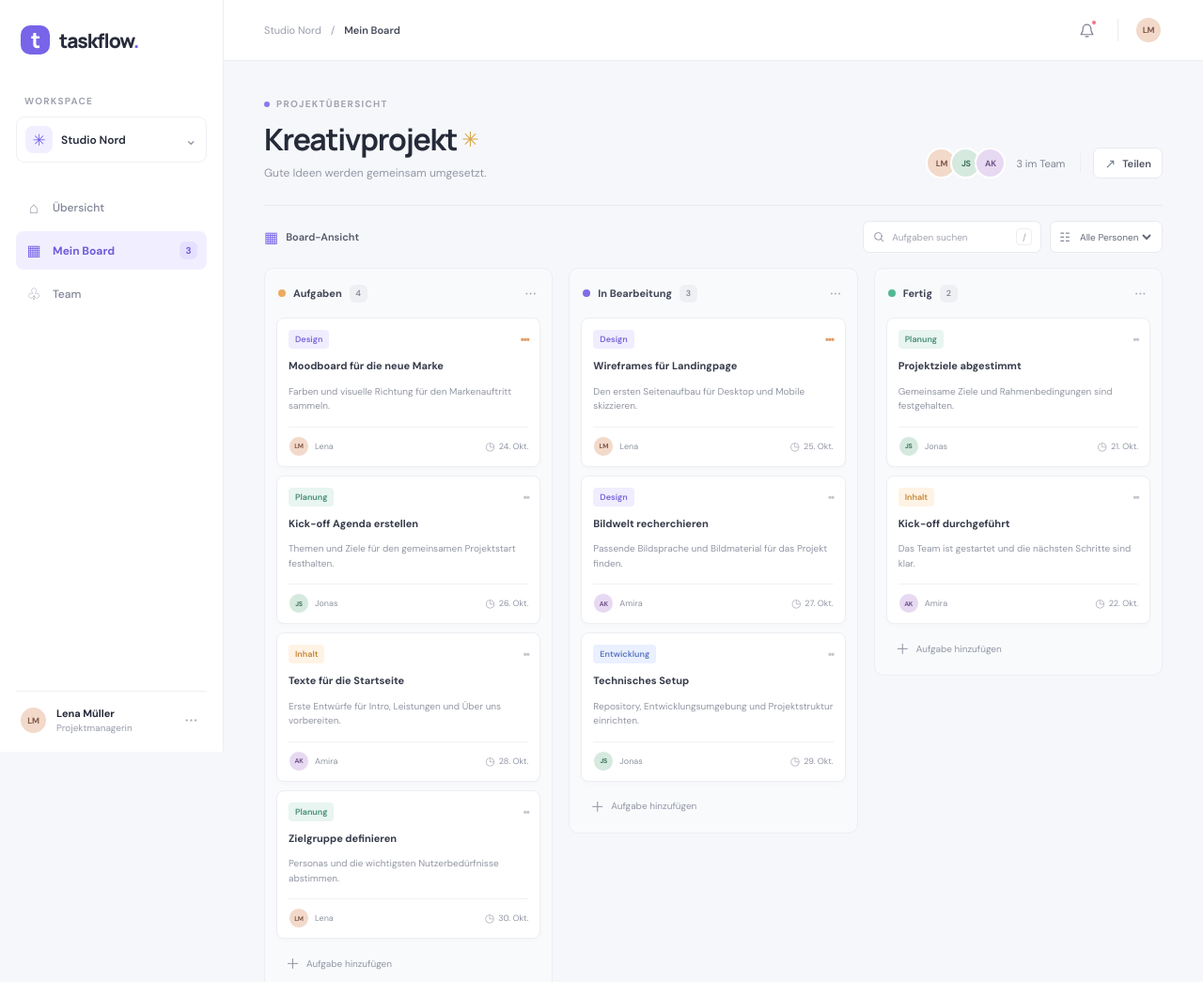
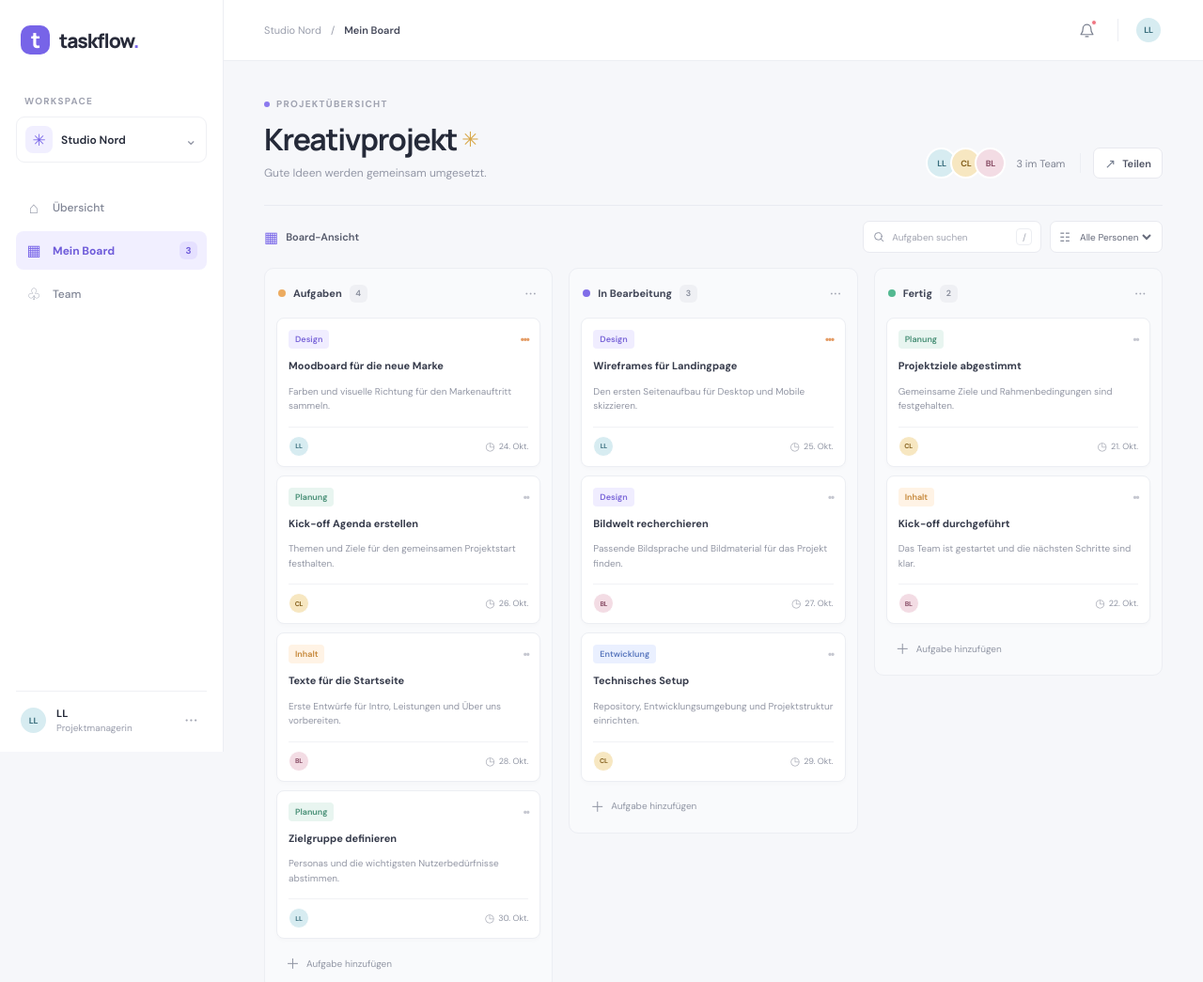
Before and after one commit to borislinden-google/git-uebung, a plain HTML site: page index.html in a window 1280 px wide. Shown: the top 1045 px of the page at 94% size. Drawn offline with Linux system fonts and the light colour scheme.

Commit message:
Avatar Namen angepasst

```diff
--- a/app.js
+++ b/app.js
@@ -1,7 +1,7 @@
 const people = {
-  lena: { name: 'Lena Müller', initials: 'LM', avatarClass: 'avatar-lena' },
-  jonas: { name: 'Jonas Schmidt', initials: 'JS', avatarClass: 'avatar-jonas' },
-  amira: { name: 'Amira Kaya', initials: 'AK', avatarClass: 'avatar-amira' },
+  lena: { initials: 'LL', avatarClass: 'avatar-lena' },
+  jonas: { initials: 'CL', avatarClass: 'avatar-jonas' },
+  amira: { initials: 'BL', avatarClass: 'avatar-amira' },
 };
 
 const initialTasks = [
@@ -133,11 +133,9 @@ function createTaskCard(task) {
   assignee.className = 'task-assignee';
   const avatar = document.createElement('span');
   avatar.className = `avatar ${person.avatarClass}`;
-  avatar.setAttribute('aria-label', person.name);
+  avatar.setAttribute('aria-label', person.initials);
   avatar.textContent = person.initials;
-  const name = document.createElement('span');
-  name.textContent = person.name.split(' ')[0];
-  assignee.append(avatar, name);
+  assignee.append(avatar);
 
   const due = document.createElement('span');
   due.className = 'task-due';
--- a/index.html
+++ b/index.html
@@ -42,9 +42,9 @@
         <div class="sidebar-bottom">
           <div class="sidebar-divider"></div>
           <div class="profile-card">
-            <span class="avatar avatar-lena" aria-label="Lena Müller">LM</span>
+            <span class="avatar avatar-lena" aria-label="LL">LL</span>
             <span class="profile-copy">
-              <strong>Lena Müller</strong>
+              <strong>LL</strong>
               <span>Projektmanagerin</span>
             </span>
             <button class="profile-menu" type="button" aria-label="Profilmenü">···</button>
@@ -61,7 +61,7 @@
               <span class="notification-dot"></span>
             </button>
             <span class="topbar-divider"></span>
-            <span class="avatar avatar-lena topbar-avatar" aria-label="Lena Müller">LM</span>
+            <span class="avatar avatar-lena topbar-avatar" aria-label="LL">LL</span>
           </div>
         </header>
 
@@ -73,10 +73,10 @@
               <p class="board-description">Gute Ideen werden gemeinsam umgesetzt.</p>
             </div>
             <div class="board-heading-actions">
-              <div class="team-stack" id="team" aria-label="Projektteam: Lena Müller, Jonas Schmidt und Amira Kaya">
-                <span class="avatar avatar-lena" title="Lena Müller">LM</span>
-                <span class="avatar avatar-jonas" title="Jonas Schmidt">JS</span>
-                <span class="avatar avatar-amira" title="Amira Kaya">AK</span>
+              <div class="team-stack" id="team" aria-label="Projektteam: LL, CL und BL">
+                <span class="avatar avatar-lena" title="LL">LL</span>
+                <span class="avatar avatar-jonas" title="CL">CL</span>
+                <span class="avatar avatar-amira" title="BL">BL</span>
               </div>
               <span class="team-label">3 im Team</span>
               <span class="action-divider"></span>
@@ -96,9 +96,9 @@
                 <span aria-hidden="true">☷</span>
                 <select id="assignee-filter" aria-label="Nach Person filtern">
                   <option value="all">Alle Personen</option>
-                  <option value="lena">Lena</option>
-                  <option value="jonas">Jonas</option>
-                  <option value="amira">Amira</option>
+                  <option value="lena">LL</option>
+                  <option value="jonas">CL</option>
+                  <option value="amira">BL</option>
                 </select>
               </label>
             </div>
@@ -171,9 +171,9 @@
           <label class="form-field">
             <span>Verantwortlich</span>
             <select name="assignee">
-              <option value="lena">Lena Müller</option>
-              <option value="jonas">Jonas Schmidt</option>
-              <option value="amira">Amira Kaya</option>
+              <option value="lena">LL</option>
+              <option value="jonas">CL</option>
+              <option value="amira">BL</option>
             </select>
           </label>
           <label class="form-field">
--- a/styles.css
+++ b/styles.css
@@ -312,18 +312,18 @@ button {
 }
 
 .avatar-lena {
-  background: #f2d9ca;
-  color: #81574b;
+  background: #d7ecf1;
+  color: #386d7c;
 }
 
 .avatar-jonas {
-  background: #d5e9df;
-  color: #3c715d;
+  background: #f7e7c1;
+  color: #86621f;
 }
 
 .avatar-amira {
-  background: #e7d9f2;
-  color: #73578a;
+  background: #f3dce4;
+  color: #8a4f67;
 }
 
 .topbar-avatar {
```
